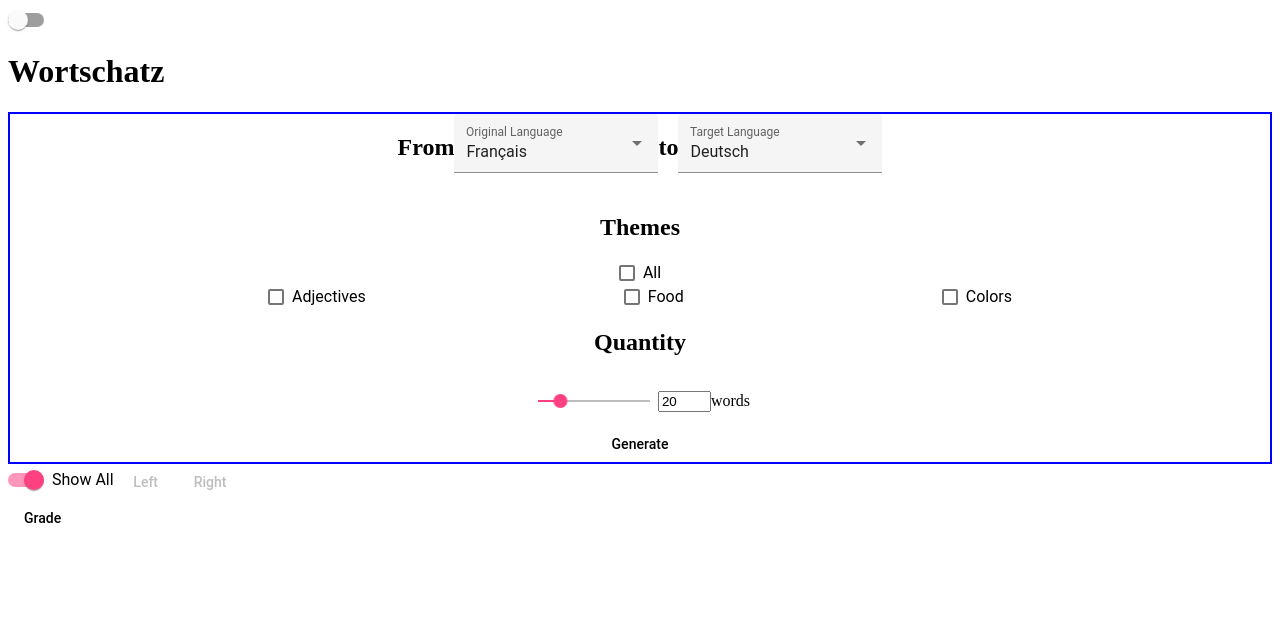
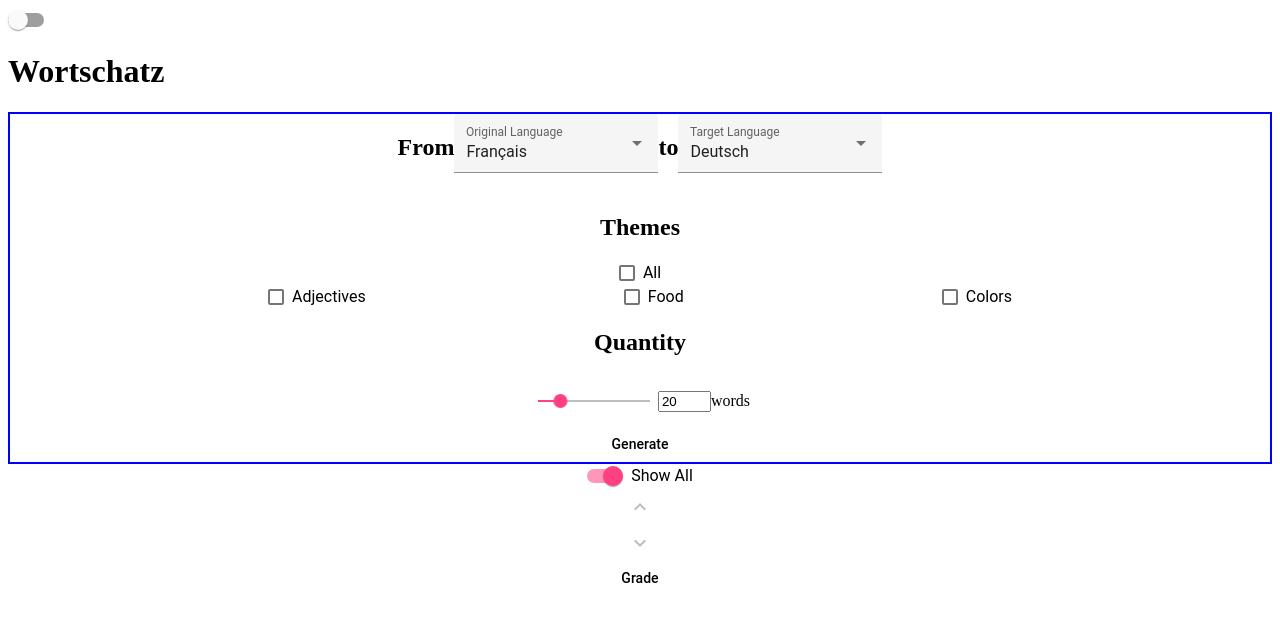
Before and after one commit to XavierDupuis/Wortschatz, an Angular app in the folder client/: page / in a window 1280 px wide. Shown: the top 622 px of the page. Built offline with nearby package versions, Linux system fonts and the light colour scheme.

Commit message:
Keyboard + Progressbar

```diff
--- a/client/src/app/components/word-card/word-card.component.html
+++ b/client/src/app/components/word-card/word-card.component.html
@@ -1,4 +1,3 @@
-<link href="https://fonts.googleapis.com/icon?family=Material+Icons" rel="stylesheet" />
 <div>{{ originalWord }}</div>
 <input [(ngModel)]="this.guessedWord" (change)="this.sendGuess()" [ngClass]="this.getClassName()" />
 <div *ngIf="this.isGraded()">
--- a/client/src/app/components/word-card/word-card.component.scss
+++ b/client/src/app/components/word-card/word-card.component.scss
@@ -3,7 +3,7 @@
     padding: 1%;
     margin: 1%;
     border: 1px solid gray;
-    justify-content: space-between;
+    justify-content: space-evenly;
     align-items: center;
 }
 
@@ -18,3 +18,7 @@
 div {
     flex-basis: 20%;
 }
+
+input {
+    flex-basis: 50%;
+}
--- a/client/src/app/components/words-list/words-list.component.html
+++ b/client/src/app/components/words-list/words-list.component.html
@@ -1,15 +1,30 @@
+<div class="options">
     <mat-slide-toggle [(ngModel)]="areAllWordsShown">Show All</mat-slide-toggle>
-<button mat-button (click)="this.goLeft()" [disabled]="areAllWordsShown">Left</button>
-<button mat-button (click)="this.goRight()" [disabled]="areAllWordsShown">Right</button>
+    <mat-progress-spinner
+        mode="determinate"
+        *ngIf="!areAllWordsShown"
+        [value]="(currentShownWordIndex / (words.length - 1)) * 100"
+    ></mat-progress-spinner>
+</div>
+<div class="cards-nav-container">
+    <button mat-button (click)="goPrevious()" [disabled]="!canGoPrevious()">
+        <mat-icon>keyboard_arrow_up</mat-icon>
+    </button>
     <div class="cards-container">
         <div class="card" *ngFor="let word of words; let wordIndex = index">
             <app-word-card
                 *ngIf="isWordShown(wordIndex)"
-            [originalWord]="wordIndex + word.originalWord"
-            [targetWord]="this.graded ? word.targetWord : ''"
-            (guessedWordChange)="this.updateGuess(word, $event)"
+                [originalWord]="word.originalWord"
+                [targetWord]="graded ? word.targetWord : ''"
+                (guessedWordChange)="updateGuess(word, $event)"
             ></app-word-card>
         </div>
     </div>
-<button mat-button (click)="this.correctWords()">Grade</button>
-<p *ngIf="this.graded">{{ (this.score / this.words.length) * 100 | number: '.0-0' }} %</p>
+    <button mat-button (click)="goNext()" [disabled]="!canGoNext()">
+        <mat-icon>keyboard_arrow_down</mat-icon>
+    </button>
+</div>
+<div class="options">
+    <button mat-button *ngIf="!graded; else scoreValue" (click)="correctWords()">Grade</button>
+    <ng-template #scoreValue>{{ (score / words.length) * 100 | number: '.0-0' }} %</ng-template>
+</div>
--- a/client/src/app/components/words-list/words-list.component.scss
+++ b/client/src/app/components/words-list/words-list.component.scss
@@ -1,3 +1,7 @@
+.cards-nav-container {
+    display: grid;
+}
+
 .cards-container {
     display: flex;
     flex-wrap: wrap;
@@ -6,5 +10,10 @@
 }
 
 .card {
-    flex-basis: 40%;
+    flex-basis: 80%;
 }
+
+.options {
+    display: grid;
+    justify-items: center;
+}
--- a/client/src/app/components/words-list/words-list.component.ts
+++ b/client/src/app/components/words-list/words-list.component.ts
@@ -1,6 +1,12 @@
-import { Component, OnInit } from '@angular/core';
+import { Component, HostListener, OnInit } from '@angular/core';
 import { WordGuess, WordTarget } from '@app/components/word.interface';
 import { WordsSelectorService } from '@app/services/words-selector/words-selector.service';
+
+export enum Key {
+    ArrowUp = 'ArrowUp',
+    ArrowDown = 'ArrowDown',
+    Enter = 'Enter'
+}
 
 @Component({
     selector: 'app-words-list',
@@ -14,6 +20,20 @@ export class WordsListComponent implements OnInit {
     currentShownWordIndex: number = 0;
     areAllWordsShown: boolean = true;
 
+    @HostListener('window:keydown', ['$event'])
+    keyDown(event: KeyboardEvent) {
+        switch (event.key) {
+            case Key.ArrowUp:
+                this.goPrevious();
+                break;
+            case Key.ArrowDown:
+            case Key.Enter:
+                this.goNext();
+                break;
+            default:
+                break;
+        }
+    }
 
     constructor(private wordsSelector: WordsSelectorService) {
         this.wordsSelector.$newWordsGenerated.subscribe(() => {
@@ -63,18 +83,25 @@ export class WordsListComponent implements OnInit {
         return this.currentShownWordIndex === wordIndex;
     }
 
-    goLeft() {
-        if (this.currentShownWordIndex === 0) {
+    canGoPrevious() {
+        return this.currentShownWordIndex > 0 && !this.areAllWordsShown;
+    }
+
+    canGoNext() {
+        return this.currentShownWordIndex < this.words.length - 1 && !this.areAllWordsShown;
+    }
+
+    goPrevious() {
+        if (!this.canGoPrevious()) {
             return;
         }
         this.currentShownWordIndex--;
     }
 
-    goRight() {
-        if (this.currentShownWordIndex === this.words.length) {
+    goNext() {
+        if (!this.canGoNext()) {
             return;
         }
         this.currentShownWordIndex++;
     }
-
 }
--- a/client/src/app/modules/material.module.ts
+++ b/client/src/app/modules/material.module.ts
@@ -16,7 +16,7 @@ import { MatInputModule } from '@angular/material/input';
 // import { MatMenuModule } from '@angular/material/menu';
 // import { MatPaginatorModule } from '@angular/material/paginator';
 // import { MatProgressBarModule } from '@angular/material/progress-bar';
-// import { MatProgressSpinnerModule } from '@angular/material/progress-spinner';
+import { MatProgressSpinnerModule } from '@angular/material/progress-spinner';
 // import { MatRadioModule } from '@angular/material/radio';
 import { MatSelectModule } from '@angular/material/select';
 // import { MatSidenavModule } from '@angular/material/sidenav';
@@ -48,7 +48,7 @@ const modules = [
     // MatMenuModule,
     // MatPaginatorModule,
     // MatProgressBarModule,
-    // MatProgressSpinnerModule,
+    MatProgressSpinnerModule,
     // MatRadioModule,
     MatSelectModule,
     // MatSidenavModule,
--- a/client/src/index.html
+++ b/client/src/index.html
@@ -1,11 +1,12 @@
-<!doctype html>
+<!DOCTYPE html>
 <html lang="en">
     <head>
-  <meta charset="utf-8">
+        <meta charset="utf-8" />
         <title>Wortschatz</title>
-  <base href="/">
-  <meta name="viewport" content="width=device-width, initial-scale=1">
-  <link rel="icon" type="image/x-icon" href="favicon.ico">
+        <base href="/" />
+        <meta name="viewport" content="width=device-width, initial-scale=1" />
+        <link rel="icon" type="image/x-icon" href="favicon.ico" />
+        <link href="https://fonts.googleapis.com/icon?family=Material+Icons" rel="stylesheet" />
     </head>
     <body>
         <app-root></app-root>
```
Lines whose indentation alone changed are shown as unchanged.
